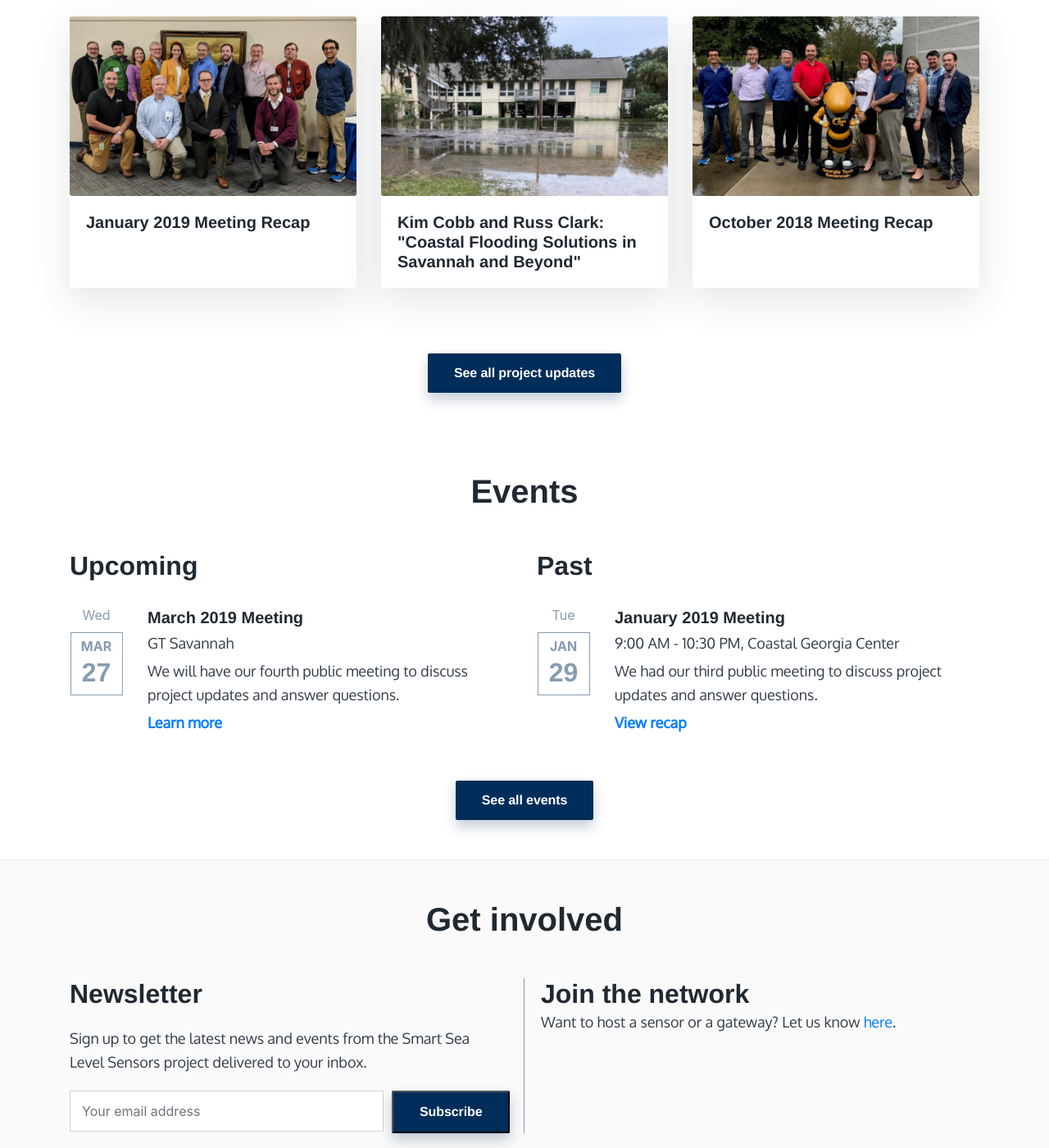
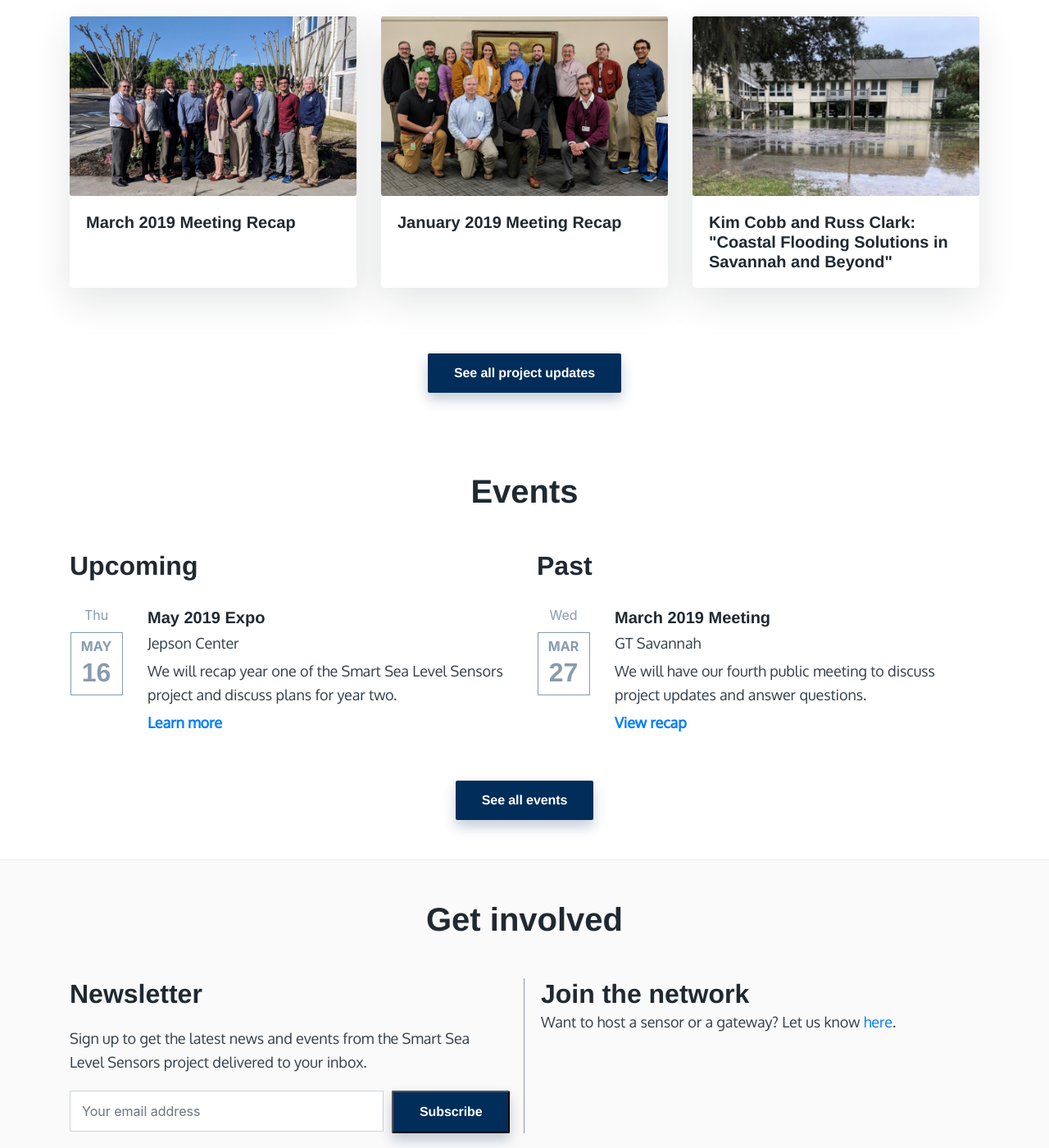
Before and after one commit to seongryoo/sealevelsensors.github.io, a Jekyll site: the page built from index.html, in a window 1280 px wide and 1400 px high, scrolled down 1637 px. Shown: the whole window at 82% size. Built offline with Jekyll 4.4.1, drawn with Linux system fonts in a browser that asks for light colours; nearby versions of some CDN libraries.

Commit message:
Add Mar 27 event recap

```diff
--- a/index.html
+++ b/index.html
@@ -17,7 +17,7 @@ layout: default
         <p>The Smart Sea Level Sensors project is a partnership between Chatham Emergency Management Agency officials, City of Savannah officials, and Georgia Tech scientists and engineers who are working together to install a network of internet-enabled sea level sensors across Chatham County. The real-time data on coastal flooding will be used for emergency planning and response.</p>
         <div class="learn-more">
           <a href="https://www.youtube.com/watch?v=0NFji1boobQ" target="_blank" class="btn-cta">Watch the video</a>
-          <a href="/news/january-2019-meeting-recap" class="btn-cta">Get the latest</a>
+          <a href="/news/march-2019-meeting-recap" class="btn-cta">Get the latest</a>
         </div>
       </div>
     </div>
@@ -110,6 +110,24 @@ layout: default
         <h3>Upcoming</h3>
         <div class="row">
           <div class="col-md-2 event-date">
+            <h5 class="date-box-prefix">Thu</h5>
+            <div class="date-box">
+              <h5>May</h5>
+              <h3>16</h3>
+            </div>
+          </div>
+          <div class="col-md-10 event-body">
+            <h4 class="event-title">May 2019 Expo</h4>
+            <p class="event-time">Jepson Center</p>
+            <p class="event-description">We will recap year one of the Smart Sea Level Sensors project and discuss plans for year two.</p>
+            <p style="margin-bottom: 0"><a href="https://www.eventbrite.com/e/smart-sea-level-sensors-expo-tickets-60316263568" target="_blank">Learn more</a></p>
+          </div>
+        </div>
+      </div>
+      <div class="past col-md-6">
+        <h3>Past</h3>
+        <div class="row">
+          <div class="col-md-2 event-date">
             <h5 class="date-box-prefix">Wed</h5>
             <div class="date-box">
               <h5>Mar</h5>
@@ -120,25 +138,7 @@ layout: default
             <h4 class="event-title">March 2019 Meeting</h4>
             <p class="event-time">GT Savannah</p>
             <p class="event-description">We will have our fourth public meeting to discuss project updates and answer questions.</p>
-            <p style="margin-bottom: 0"><a href="https://www.eventbrite.com/e/smart-sea-level-sensor-meeting-tickets-58736325932" target="_blank">Learn more</a></p>
-          </div>
-        </div>
-      </div>
-      <div class="past col-md-6">
-        <h3>Past</h3>
-        <div class="row">
-          <div class="col-md-2 event-date">
-            <h5 class="date-box-prefix">Tue</h5>
-            <div class="date-box">
-              <h5>Jan</h5>
-              <h3>29</h3>
-            </div>
-          </div>
-          <div class="col-md-10 event-body">
-            <h4 class="event-title">January 2019 Meeting</h4>
-            <p class="event-time">9:00 AM - 10:30 PM, Coastal Georgia Center</p>
-            <p class="event-description">We had our third public meeting to discuss project updates and answer questions.</p>
-            <p style="margin-bottom: 0"><a href="/news/january-2019-meeting-recap">View recap</a></p>
+            <p style="margin-bottom: 0"><a href="/news/march-2019-meeting-recap">View recap</a></p>
           </div>
         </div>
       </div>
```
Also changed, not shown: _posts/2019-01-29-january-2019-meeting-recap.md (+2 -2 lines), _posts/2019-03-27-march-2019-meeting-recap.md (added, +29 -0 lines), events.html (+20 -5 lines), img/events/mar-2019-meeting/mar-meeting.jpg (added), 1 other file.
